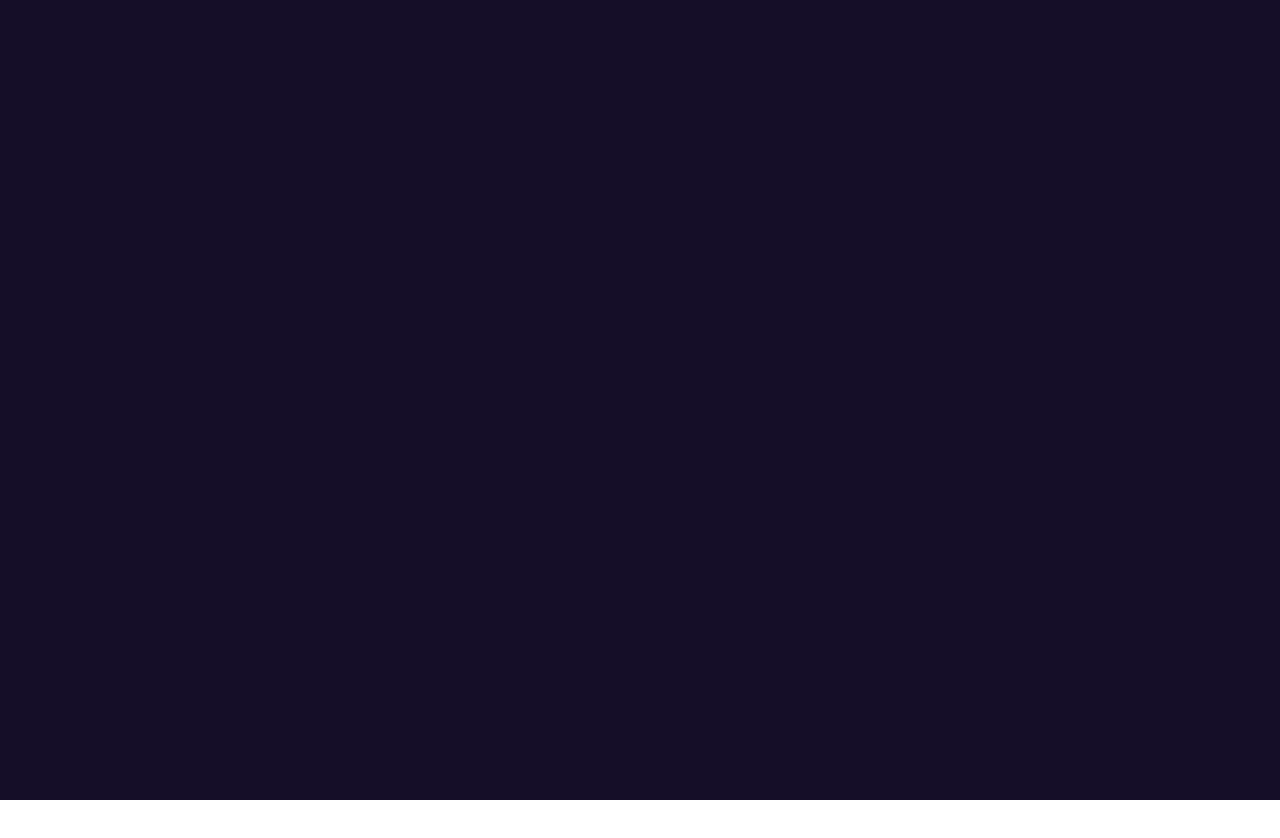
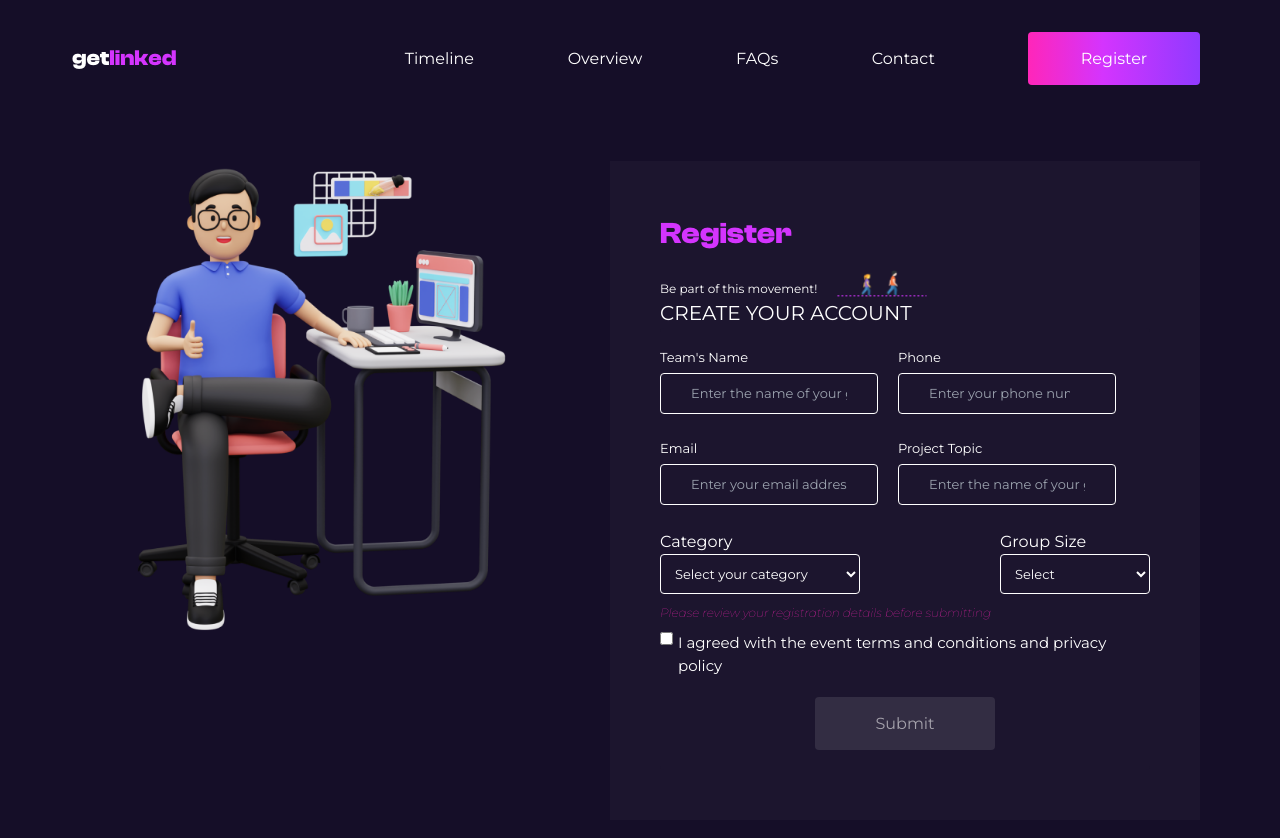
Before and after one commit to Afolabi-bit/getlinked, a React (Vite) app: page /register in a window 1280 px wide. Shown: the top 838 px of the page. Before the commit the page ends 800 px from the top, so only its background shows below. Built offline with nearby package versions, Linux system fonts and the light colour scheme; a web font is replaced by a local one.

Commit message:
registraion page done

```diff
--- a/src/components/Form.jsx
+++ b/src/components/Form.jsx
@@ -2,7 +2,7 @@ import { useRef, useState } from "react";
 import { addDoc, collection } from "firebase/firestore";
 import { db } from "../config/firebase";
 
-const RegisterForm = () => {
+const RegisterForm = ({ main }) => {
   const [checkbox, setCheckbox] = useState(false);
   const [team, setTeam] = useState("");
   const [phone, setPhone] = useState(0);
@@ -37,10 +37,13 @@ const RegisterForm = () => {
       console.error(err);
     }
     if (add.type == "document") {
-      console.log(formRef.current.parentElement.parentElement.parentElement);
+      if (main) {
+        main.classList.add("done");
+      } else {
         formRef.current.parentElement.parentElement.parentElement.classList.add(
           "done"
         );
+      }
     }
   };
 
@@ -48,10 +51,14 @@ const RegisterForm = () => {
     <form
       onSubmit={(e) => formSubmit(e)}
       ref={formRef}
-      className="pt-[20px] md:bg-[#1C152E] md:rounded-[4px] md:px-[20px] md:pb-[20px] md:mt-[30px]"
+      className="pt-[20px] md:bg-[#1C152E]  md:rounded-[4px] md:px-[20px] md:pb-[20px] md:mt-[30px] lg:mt-0 lg:px-0"
     >
+      <div className="lg:flex lg:gap-[20px]">
         <div className="flex flex-col mb-[25px]">
-        <label htmlFor="team-name" className="text-[13px] font-normal mb-[5px]">
+          <label
+            htmlFor="team-name"
+            className="text-[13px] font-normal mb-[5px]"
+          >
             Team's Name
           </label>
           <input
@@ -74,7 +81,9 @@ const RegisterForm = () => {
             className="rounded-[4px] text-[13px] border border-[#fff] bg-transparent px-[30px] py-[10px]"
           />
         </div>
+      </div>
 
+      <div className="lg:flex lg:gap-[20px]">
         <div className="flex flex-col mb-[25px]">
           <label htmlFor="email" className="text-[13px] font-normal mb-[5px]">
             Email
@@ -100,6 +109,7 @@ const RegisterForm = () => {
             placeholder="Enter the name of your group"
             className="rounded-[4px] text-[13px] border border-[#fff] bg-transparent px-[30px] py-[10px]"
           />
+        </div>
       </div>
 
       <div className="flex justify-between mb-[10px]">
@@ -135,7 +145,7 @@ const RegisterForm = () => {
         </div>
       </div>
 
-      <p className="text-[#ff26b9] text-[9px] font-normal italic">
+      <p className="text-[#ff26b9] text-[9px] font-normal italic lg:text-[12px]">
         Please review your registration details before submitting
       </p>
 
@@ -147,7 +157,10 @@ const RegisterForm = () => {
           name="terms"
           id="terms"
         />
-        <label htmlFor="terms" className="text-[10px] ml-[5px] font-normal">
+        <label
+          htmlFor="terms"
+          className="text-[10px] ml-[5px] font-normal lg:text-[15px]"
+        >
           I agreed with the event terms and conditions and privacy policy
         </label>
       </div>
--- a/src/pages/register.jsx
+++ b/src/pages/register.jsx
@@ -7,7 +7,7 @@ import SuccessMan from "../assets/success-man.svg";
 import RegisterForm from "../components/Form";
 import { Link } from "react-router-dom";
 import { useRef } from "react";
-import Arrow from "../assets/arrow.svg";
+import Header from "../components/header";
 
 const Register = () => {
   const mainRef = useRef(null);
@@ -18,6 +18,7 @@ const Register = () => {
 
   return (
     <main ref={mainRef} className="pb-[30px]">
+      {/* Small and Medium screens */}
       <article className="px-[2rem] py-[35px] md:px-[5rem]  lg:hidden ">
         <div className="flex items-start">
           <Link
@@ -59,6 +60,35 @@ const Register = () => {
         </div>
       </article>
 
+      {/* Large Screens */}
+      <article className="hidden lg:block ">
+        <Header />
+        <div className="flex gap-[50px] py-[60px] px-[5rem]">
+          <img
+            src={Image}
+            alt="#"
+            className="w-[480px] h-[480px] object-cover"
+          />
+
+          <div className="bg-[#1C152E] p-[50px]">
+            <h2 className="text-[#d434fe] mb-[10px] text-[30px]">Register</h2>
+
+            <div className="flex items-baseline">
+              <p className="text-[12px] font-normal">
+                Be part of this movement!{" "}
+              </p>
+              <div className="relative w-[90px] ml-[20px] flex justify-center items-baseline translate-y-1">
+                <img src={Line} alt="#" className="absolute bottom-0 left-0" />
+                <img src={Woman} alt="" />
+                <img src={Man} alt="" />
+              </div>
+            </div>
+            <p className="text-[20px] font-normal">CREATE YOUR ACCOUNT</p>
+            <RegisterForm main={mainRef.current} />
+          </div>
+        </div>
+      </article>
+
       {/* Pop Up */}
       <article className="pop-up h-screen w-screen bg-[#150e28e7]  justify-center items-center flex fixed top-0 left-[-110%]">
         <div className="border border-[#d434fe] rounded-[4px] w-[310px]  px-[30px] py-[30px] md:w-[500px]">
@@ -66,12 +96,12 @@ const Register = () => {
             <img
               src={Check}
               alt="#"
-              className="absolute left-[6%] md:left-[18%] scale-[1.2]"
+              className="absolute left-[6%] md:left-[18%] lg:scale-[1.2]"
             />
             <img
               src={SuccessMan}
               alt="#"
-              className="absolute right-[6%] top-[10px] md:right-[18%] scale-[1.2]"
+              className="absolute right-[6%] top-[10px] md:right-[18%] lg:scale-[1.2]"
             />
           </div>
           <p className="text-[16px] font-semibold  text-center mt-[20px] md:mt-[40px] ">
```
Lines whose indentation alone changed are shown as unchanged.
